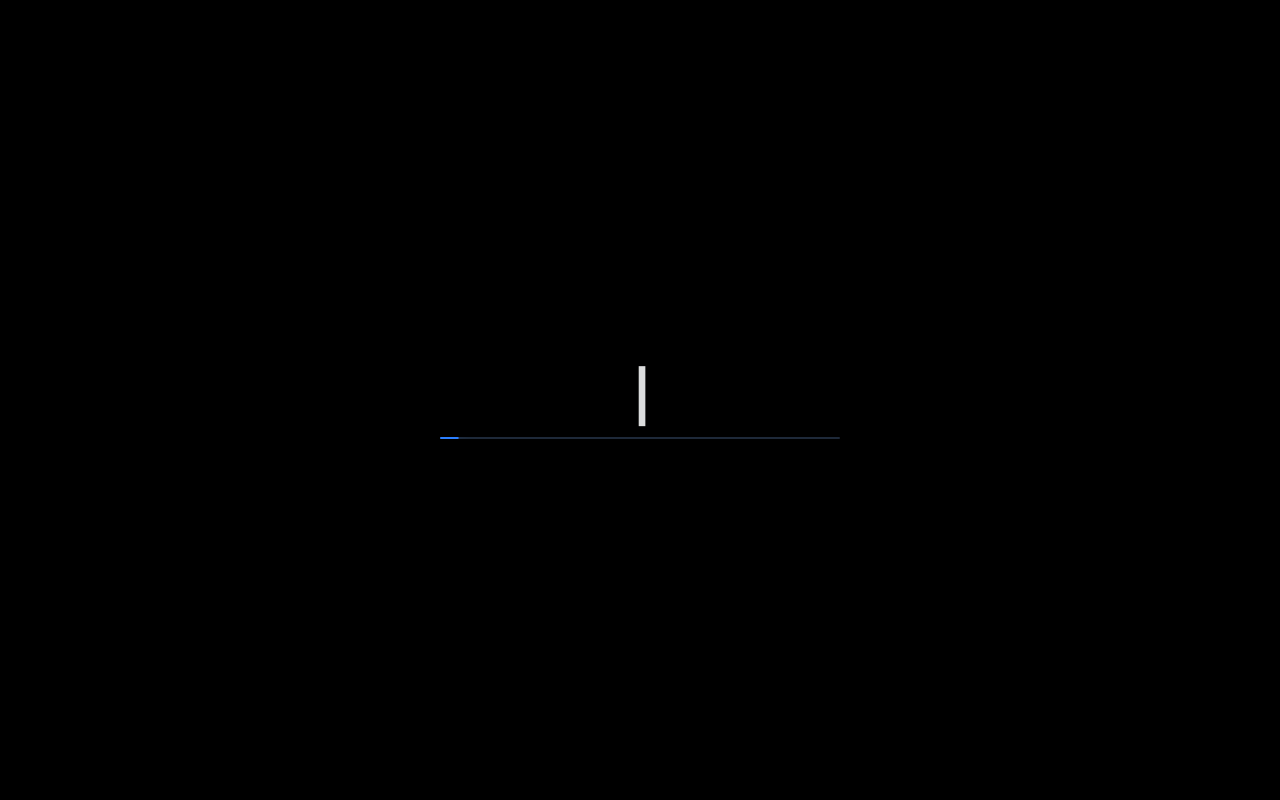
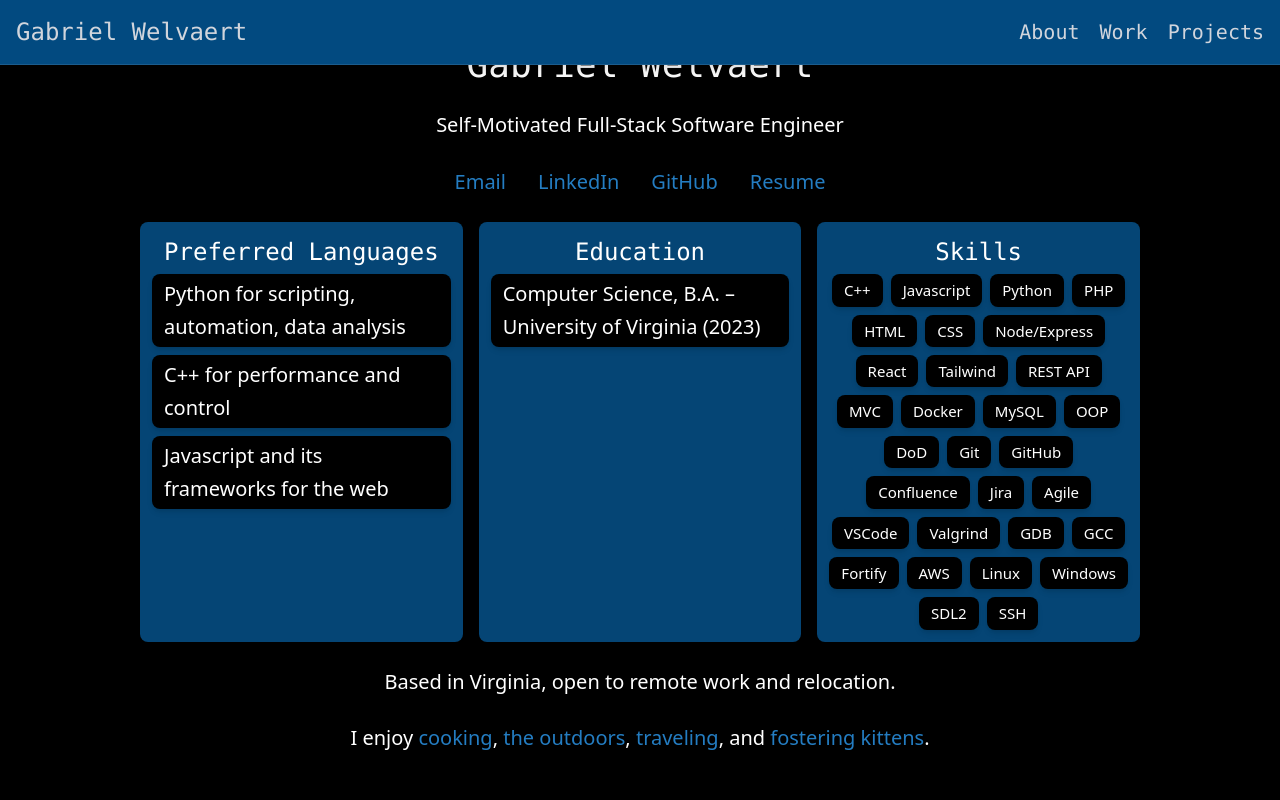
Before and after one commit to GabrielWelvaert/portfolio-website, a React (Vite) app: page /#about in a window 1280 px wide. Shown: the top 800 px of the page. Built offline with nearby package versions, Linux system fonts and the light colour scheme.

Commit message:
simplification

```diff
--- a/src/App.jsx
+++ b/src/App.jsx
@@ -1,19 +1,15 @@
 import "./index.css";
 import { useState, useEffect, useRef } from "react";
-import { LoadingScreen } from './components/LoadingScreen';
 import { NavigationBar } from './components/NavigationBar';
 import { MobileMenu } from "./components/MobileMenu";
-import { Home } from "./components/Home";
 import { About } from "./components/About";
 import { Work } from "./components/Work";
 import { Projects } from "./components/Projects";
-import { Contact } from "./components/Contact";
 import { useNavigationKey } from "./hooks/useNavigationKey";
 import { useIntersectionObserver } from "./hooks/useIntersectionObserver";
 import { scrollToId, getCurrentIndexFromURL, indexToSection, sectionIds } from "./utils.js";
 
 function App() {
-  const [isLoaded, setIsLoaded] = useState(false);
   const [menuOpen, setMenuOpen] = useState(false);
   const [currentIndex, setCurrentIndex] = useState(getCurrentIndexFromURL());
 
@@ -36,25 +32,23 @@ function App() {
     if (sectionId) history.replaceState(null, "", `#${sectionId}`);
   }, [currentIndex]);
 
-  // Scroll to current section once loaded
+  // Scroll to current section once loaded. avoids weirdness if refresh while viewing a project
   useEffect(() => {
-    if (isLoaded) scrollToId();
-  }, [isLoaded]);
+    const timer = setTimeout(() => {
+      scrollToId();
+    }, 1000); // match your fade duration
+
+    return () => clearTimeout(timer);
+  }, []);
 
   return (
-    <>
-      {!isLoaded && <LoadingScreen onComplete={() => setIsLoaded(true)} />}
-
-      <div className={`min-h-screen transition-opacity duration-1000 ${isLoaded ? "opacity-100" : "opacity-0"} bg-black text-gray-100`}>
-        <NavigationBar menuOpen={menuOpen} setMenuOpen={setMenuOpen} />
-        <MobileMenu menuOpen={menuOpen} setMenuOpen={setMenuOpen} />
-        <Home />
-        <About />
-        <Work />
-        <Projects />
-        <Contact />
+      <div className={`min-h-screen animate-fadeIn bg-black text-gray-100`}>
+        <NavigationBar menuOpen={menuOpen} setMenuOpen={setMenuOpen}/>
+        <MobileMenu menuOpen={menuOpen} setMenuOpen={setMenuOpen}/>
+        <About/>
+        <Work/>
+        <Projects/>
       </div>
-    </>
   );
 }
 
--- a/src/components/About.jsx
+++ b/src/components/About.jsx
@@ -4,11 +4,16 @@ import { HoverImage } from "./HoverImage";
 
 export const About = () => {
     return (
-        <>
         <div id="about" className="page-content-container-centered-1000">
-                <div className="passage-text-header">About</div>
+            <div className="passage-text-header">Gabriel Welvaert</div>
             <div className="passage-text">
-                    Early career full-stack software engineer passionate about writing scalable, maintainable, and performant code. Eager to learn, contribute to interesting projects, and make a positive impact.
+                Self-Motivated Full-Stack Software Engineer
+            </div>
+            <div className="flex flex-row gap-8">
+                <a className="hover-image-text" href="mailto:gabewelvaert@gmail.com" target="_blank" rel="noopener noreferrer">Email</a>
+                <a className="hover-image-text" href="http://www.linkedin.com/in/gabriel-welvaert-509444284" target="_blank" rel="noopener noreferrer">LinkedIn</a>
+                <a className="hover-image-text" href="https://github.com/GabrielWelvaert" target="_blank" rel="noopener noreferrer">GitHub</a>
+                <a className="hover-image-text" href="/test.pdf" download>Resume</a>
             </div>
             <div className="cards-row">
                 <ColumnCard
@@ -38,7 +43,7 @@ export const About = () => {
                 />
             </div>
             <div className="passage-text">
-                    Currently living in Southeastern Virginia. Open to remote work and relocation.
+                Based in Virginia, open to remote work and relocation.
             </div>
             <div className="passage-text">
                 {/* TODO make a separate component here for mobile users since HoverImage wont work for them? */}
@@ -48,6 +53,5 @@ export const About = () => {
                         <HoverImage text="fostering kittens" images={["IMG_0006.JPEG", "IMG_0306.JPEG", "IMG_0442.JPEG", "IMG_0510.JPEG", "IMG_0564.JPEG", "IMG_1248.JPEG", "IMG_9468.JPEG", "IMG_9603.JPEG", "IMG_9914.JPEG"]}></HoverImage>.
             </div>
         </div>
-        </>
     )
 };
--- a/src/components/Contact.jsx
+++ /dev/null
@@ -1,12 +0,0 @@
-export const Contact = () => {
-    return (
-        <>
-            <div id="contact" className="page-content-container-centered-1000">
-                <div className="passage-text-header">Contact</div>
-                <div className="passage-text">
-                    resume, phone, linkin, resume, etc
-                </div>
-            </div>
-        </>
-    )
-};
--- a/src/components/Home.jsx
+++ /dev/null
@@ -1,13 +0,0 @@
-export const Home = () => {
-    return (
-        <>
-            <div id="home" className="page-content-container-centered-500">
-                <div className="passage-text-header">Hi, I'm Gabriel Welvaert</div>
-                <div className="passage-text">
-                    This portfolio is a space to explore my work, projects, and experiences.
-                    Use the arrow keys, header buttons, or scroll to begin exploring.
-                </div>
-            </div>
-        </>
-    )
-};
--- a/src/components/LoadingScreen.jsx
+++ /dev/null
@@ -1,32 +0,0 @@
-import { useState, useEffect } from "react";
-
-export const LoadingScreen = ({onComplete}) => { // loading screen component, passed prop is parent setter function
-    const [text, setText] = useState(""); // internal state for this component and its setter function
-    const fullText = "Welcome!";
-    useEffect(() => { // useEffect is a built-in hook for side effects (anything that doesn't return jsx)
-        let index = 0;
-        const interval = setInterval(() => { // run this function every 50 ms
-            setText(fullText.substring(0, index));
-            index++;
-            if(index > fullText.length){
-                clearInterval(interval) // stop the running interval
-                setTimeout(() => { // wait 250 ms before body is executed
-                    onComplete(); // calling passed prop, which is callback
-                }, 1000)
-            }
-        }, 50);
-        return () => clearInterval(interval); // to stop memory leaks
-    }, [onComplete]) // dependency array must be passed to useEffect, changes to these cause re-render of component
-
-    return (
-        // outmost div is a flexbox (column) of fixed centered elements
-        <div className="fixed inset-0 z-50 bg-black text-gray-100 flex flex-col items-center justify-center">
-            <div className="mb-4 text-6xl font-mono font-bold text-center">
-                {text}<span className="animate-blink text-6xl ml-1">|</span>
-            </div>
-            <div className="w-[400px] h-[2px] bg-gray-800 rounded relative overflow-hidden">
-                <div className="w-[40%] h-full bg-blue-500 shadow-[0_0_15px_#3b82f6] animate-loading-bar"></div>
-            </div>
-        </div>
-    )
-}
--- a/src/components/MobileMenu.jsx
+++ b/src/components/MobileMenu.jsx
@@ -11,7 +11,6 @@ export const MobileMenu = ({menuOpen, setMenuOpen}) => {
             <a href="#about" className="interactable-text text-3xl" onClick={() => setMenuOpen(false)}>About</a>
             <a href="#work" className="interactable-text text-3xl" onClick={() => setMenuOpen(false)}>Work</a>
             <a href="#projects" className="interactable-text text-3xl" onClick={() => setMenuOpen(false)}>Projects</a>
-            <a href="#contact" className="interactable-text text-3xl" onClick={() => setMenuOpen(false)}>Contact</a>
         </div>
     </>)
 };
--- a/src/components/NavigationBar.jsx
+++ b/src/components/NavigationBar.jsx
@@ -11,7 +11,7 @@ export const NavigationBar = ({menuOpen, setMenuOpen}) => {
         <nav className="fixed top-0  w-full z-40 bg-[#024a80] backdrop-blur-lg border-b border-white/10 shadow-lg">
             <div className="max-w-7xl mx-auto px-4">
                 <div className="flex justify-between items-center h-16">
-                    <a href="#home" className="interactable-text text-2xl">Gabriel Welvaert</a>
+                    <a href="#about" className="interactable-text text-2xl">Gabriel Welvaert</a>
                     <div className="w-7 relative z-40 md:hidden interactable-text text-2xl focus:outline-none cursor-pointer" onClick={() => setMenuOpen((prev) => !prev)}>
                         &#9776;
                     </div>
@@ -19,7 +19,6 @@ export const NavigationBar = ({menuOpen, setMenuOpen}) => {
                         <a href="#about" className="interactable-text text-[20px]">About</a>
                         <a href="#work" className="interactable-text text-[20px]">Work</a>
                         <a href="#projects" className="interactable-text text-[20px]">Projects</a>
-                        <a href="#contact" className="interactable-text text-[20px]">Contact</a>
                     </div>
                 </div>
             </div>
--- a/src/components/Work.jsx
+++ b/src/components/Work.jsx
@@ -2,7 +2,7 @@ export const Work = () => {
     return (
         <>
             <div id="work" className="page-content-container-centered-1000">
-                <div className="passage-text-header">Work Experience</div>
+                <div className="passage-text-header">Work</div>
                 <div className="passage-text">
                     Since 2024, I have been working for <a className="hover-image-text" href="https://ardx.net/" target="_blank" rel="noopener noreferrer">ARDX</a>, a CMMI-SVC level 5 management and technology consulting firm that serves as an Application Development Organization (ADO) for the Centers for Medicare & Medicaid Services (CMS).
                     As a software developer, my primary responsibility is maintaining and developing REGTAP, our federal web application which supports over 180,000 users.
--- a/src/index.css
+++ b/src/index.css
@@ -10,11 +10,11 @@ html, body {
 }
 
 .opacity-fading-project {
-  @apply absolute inset-0 transition-opacity duration-500 ease-in-out flex flex-col gap-8;
+  @apply absolute inset-0 transition-opacity duration-500 ease-in-out flex flex-col gap-6;
 }
 
 .opacity-fading-project-non-absolute {
-  @apply inset-0 transition-opacity duration-500 ease-in-out flex flex-col gap-8;
+  @apply inset-0 transition-opacity duration-500 ease-in-out flex flex-col gap-6;
 }
 
 
@@ -96,44 +96,26 @@ html, body {
 }
 
 .page-content-container-centered-500 {
-  @apply min-h-screen flex flex-col items-center justify-center relative gap-8 mx-auto max-w-[500px];
+  @apply min-h-screen flex flex-col items-center justify-center relative gap-6 mx-auto max-w-[500px];
 }
 
 .page-content-container-centered-1000 {
-  @apply min-h-screen flex flex-col items-center justify-center relative gap-8 mx-auto max-w-[1000px];
+  @apply min-h-screen flex flex-col items-center justify-center relative gap-6 mx-auto max-w-[1000px];
 }
 
 .page-content-container-1000 {
-  @apply min-h-screen flex flex-col items-center mt-[84px] relative gap-8 mx-auto max-w-[1000px];
+  @apply min-h-screen flex flex-col items-center mt-[84px] relative gap-6 mx-auto max-w-[1000px];
 }
 
 .bottom-anchor {
   @apply absolute bottom-10
 }
 
+@keyframes fadeIn {
+  from { opacity: 0; }
+  to { opacity: 1; }
+}
 
-@layer utilities {
-  @keyframes blink {
-    0% {
-      opacity: 1;
-    }
-    50% {
-      opacity: 0;
-    }
-  }
-  .animate-blink { /*applied to the | character on LoadingScreen.jsx*/
-    animation: blink 0.8s ease infinite;
-  }
-
-  @keyframes loading { /* keyframes = define animation sequence*/
-    0% {
-      transform: translateX(-100%);
-    }
-    100% {
-      transform: translateX(250%);
-    }
-  }
-  .animate-loading-bar { /*applied to the blue background div that moves across the loading bar in LoadingScreen.jsx*/
-    animation: loading 0.8s ease infinite;
-  }
+.animate-fadeIn {
+  animation: fadeIn 1s ease-in forwards;
 }
--- a/src/utils.js
+++ b/src/utils.js
@@ -14,7 +14,7 @@ export function getCurrentIndexFromURL(){
     return index >= 0 ? index : 0;
 }
 
-export const sectionIds = ["home", "about", "work", "projects", "contact"];
+export const sectionIds = ["about", "work", "projects"];
 
 // section to Index
 export const sectionToIndex = new Map(sectionIds.map((id, i) => [id, i]));
```
Also changed, not shown: src/components/Projects.jsx (+4 -6 lines), 1 other file (tests, documents, lock files or other folders). Lines whose indentation alone changed are shown as unchanged.
